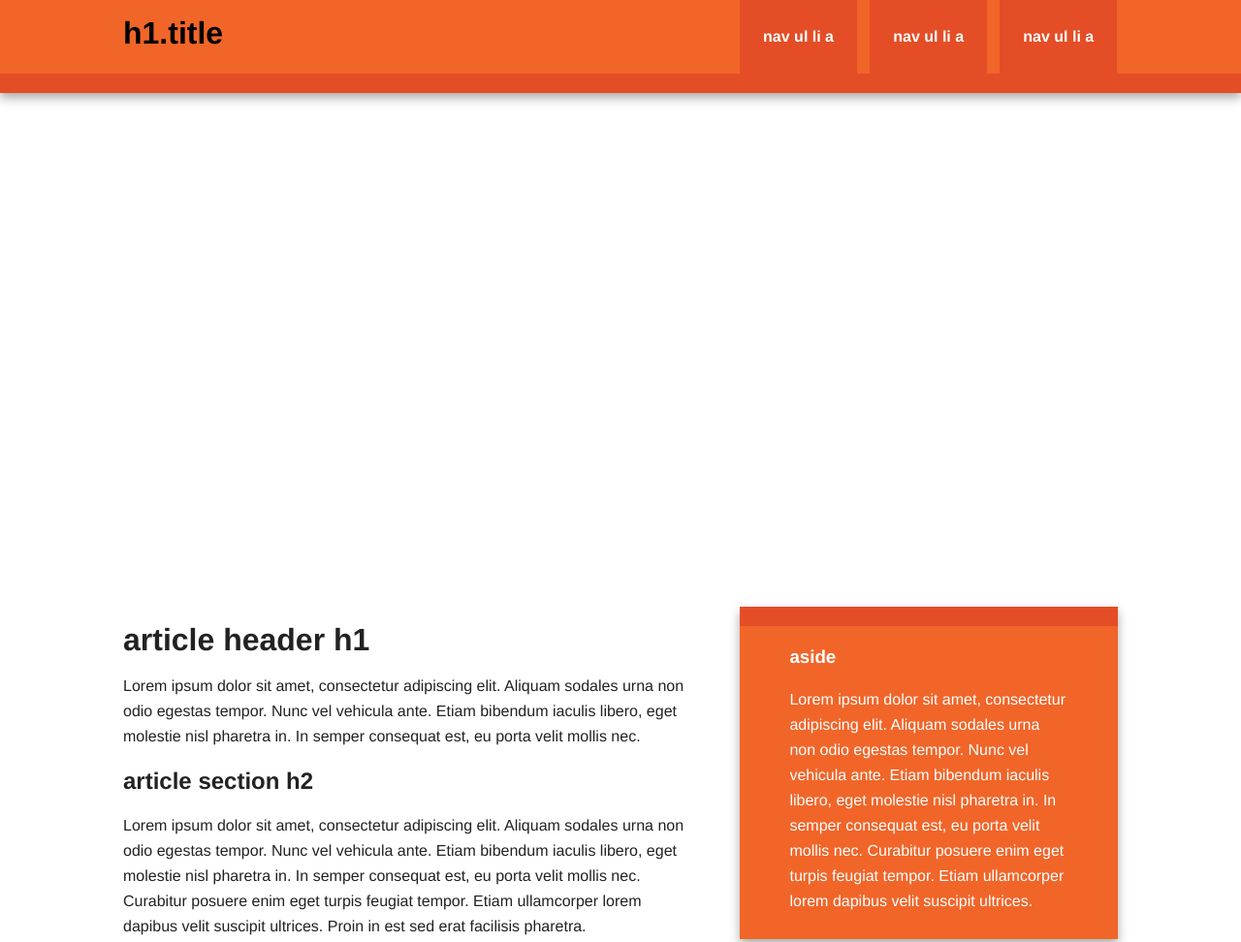
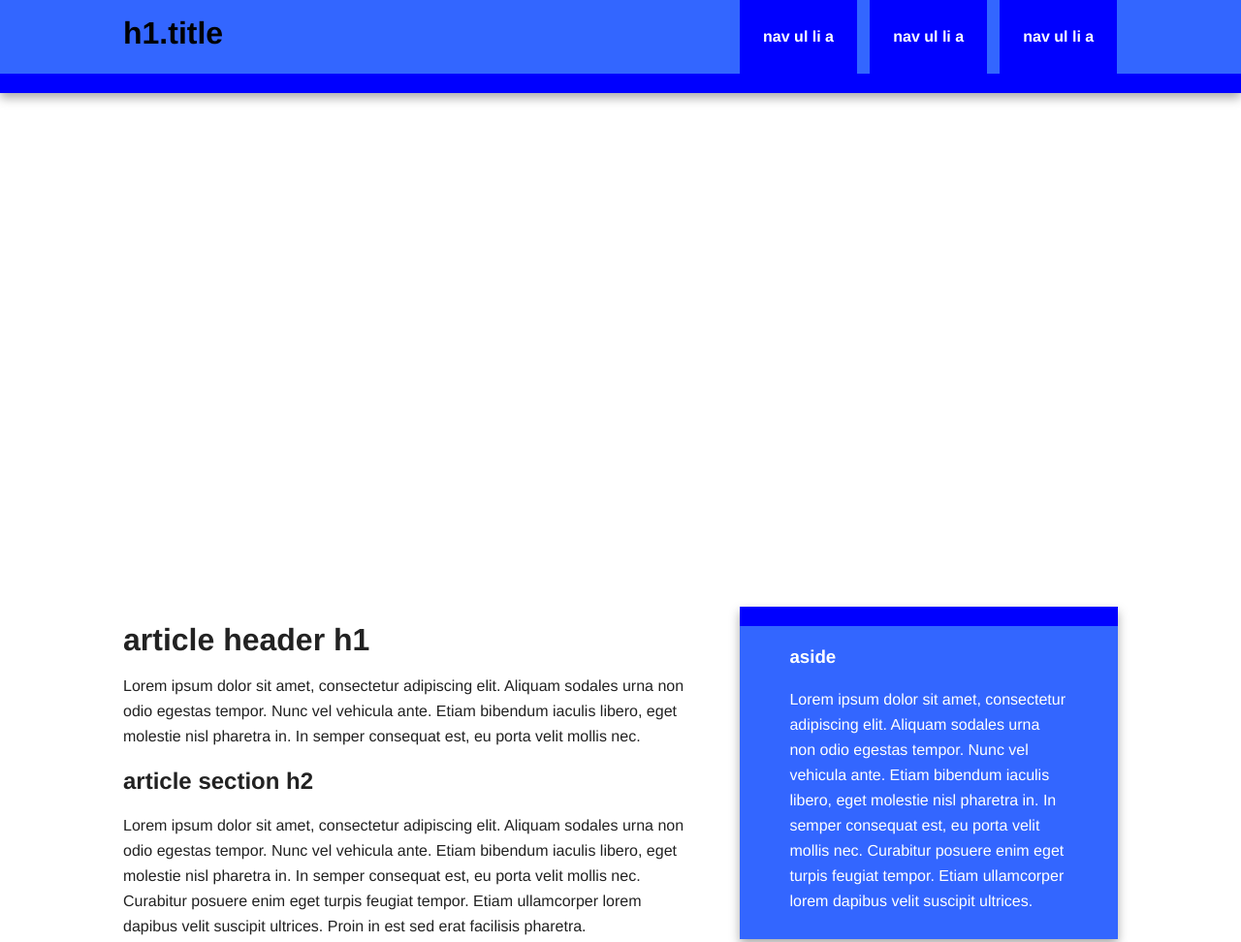
Before and after one commit to Tsane86/ProjectUno, a plain HTML site: page index.html in a window 1280 px wide. Shown: the top 972 px of the page at 97% size. Drawn offline with nearby package versions, Linux system fonts and the light colour scheme.

Commit message:
v.04 new colour theme

```diff
--- a/css/main.css
+++ b/css/main.css
@@ -70,18 +70,18 @@ body {
    =================== */
 
 .header-container {
-    border-bottom: 20px solid #e44d26;
+    border-bottom: 20px solid #0000ff;
 }
 
 .footer-container,
 .main aside {
-    border-top: 20px solid #e44d26;
+    border-top: 20px solid #0000ff;
 }
 
 .header-container,
 .footer-container,
 .main aside {
-    background: #f16529;
+    background: #3366ff;
 }
 
 .title {
@@ -108,7 +108,7 @@ nav a {
     font-weight: bold;
 
     color: white;
-    background: #e44d26;
+    background: #0000ff;
 }
 
 nav a:hover,
```
